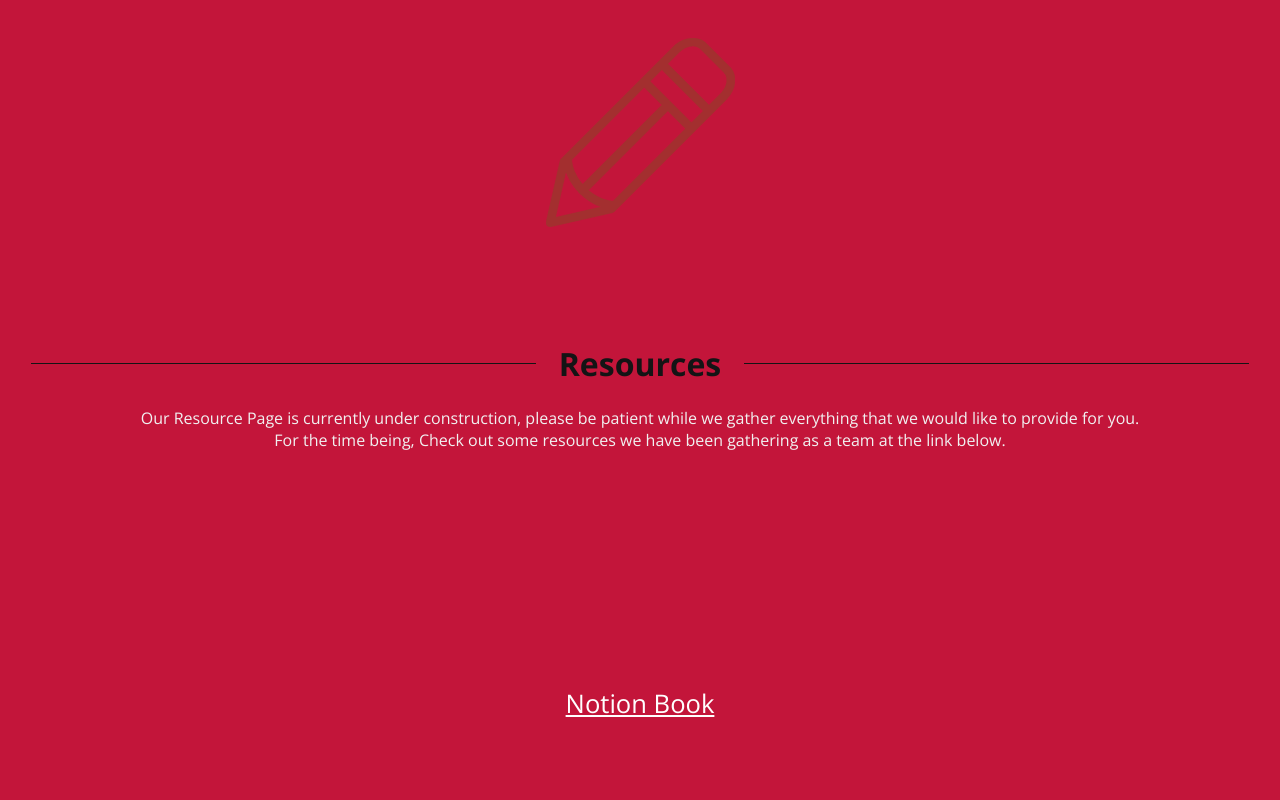
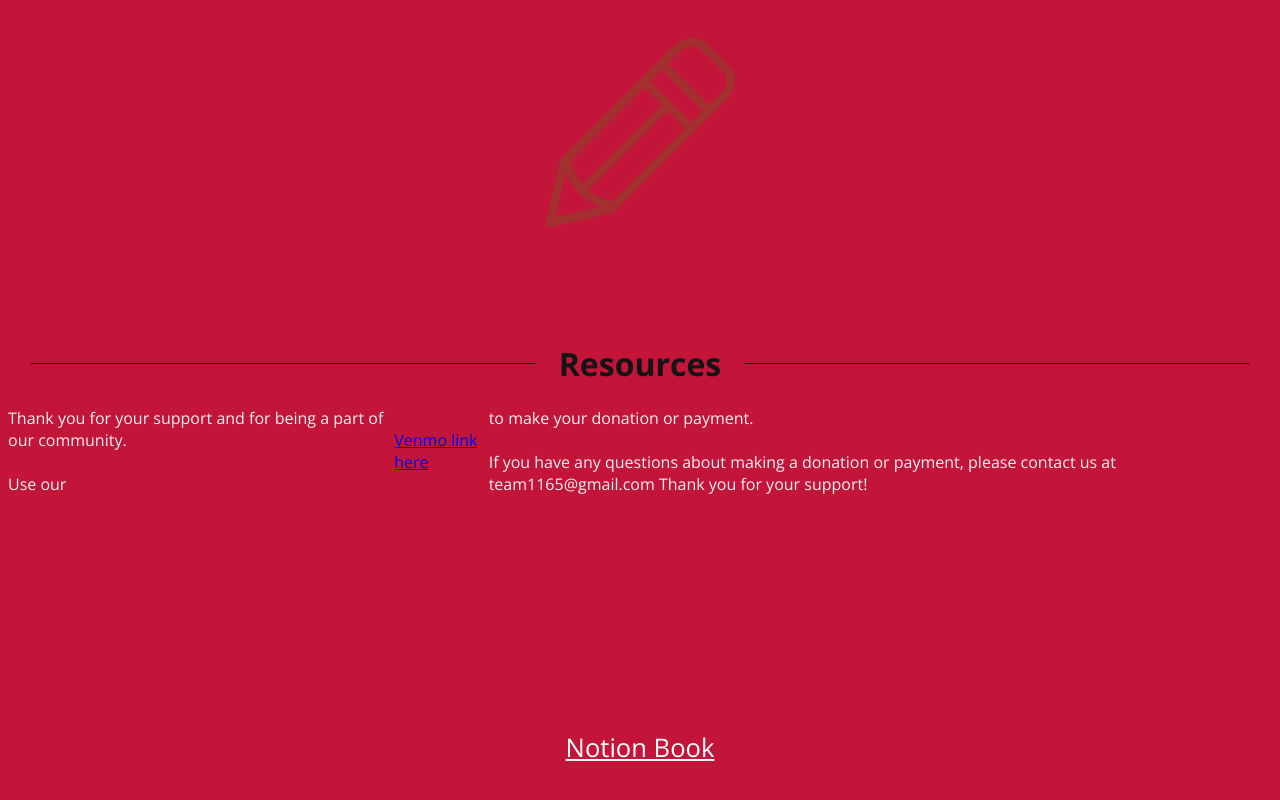
Before and after one commit to TeamParadise/Team_Website, a plain HTML site: page Pages/Resources.html in a window 1280 px wide. Shown: the part 523-1323 px from the top of the page. Drawn offline with Linux system fonts and the light colour scheme.

Commit message:
Venmo in Resources

```diff
--- a/Pages/Resources.html
+++ b/Pages/Resources.html
@@ -27,8 +27,7 @@
       <h1 style="display: flex; justify-content:center; text-align: center;">Resources</h1>
       <hr>
     </div>
-    <div class="sponsor-detail" style="display:flex; align-items:center; justify-content:center">Our Resource Page is currently under construction, please be patient while we gather everything that we would like to provide for you.</div>
-    <div class="sponsor-detail" style="display:flex; align-items:center; justify-content:center">For the time being, Check out some resources we have been gathering as a team at the link below.</div>
+    <div class="sponsor-detail" style="display:flex; align-items:center; justify-content:center">Thank you for your support and for being a part of our community.<br><br>Use our <a href="https://venmo.com/u/Gina-DisipioParrish">Venmo link here</a> to make your donation or payment.<br><br>If you have any questions about making a donation or payment, please contact us at team1165@gmail.com Thank you for your support!</div>
     <div style="height: 30%;"></div>
     <a href="https://www.notion.so/d3c957c706684065a480779f7f0f240d?v=cd0bd8cc4da046f6a999f825990bcd94" style="color: white; font-size:2vw; text-align:center; justify-content:center; align-items:center; display:flex;">Notion Book</a></li>
     <div style="height: 30%;"></div>
```
